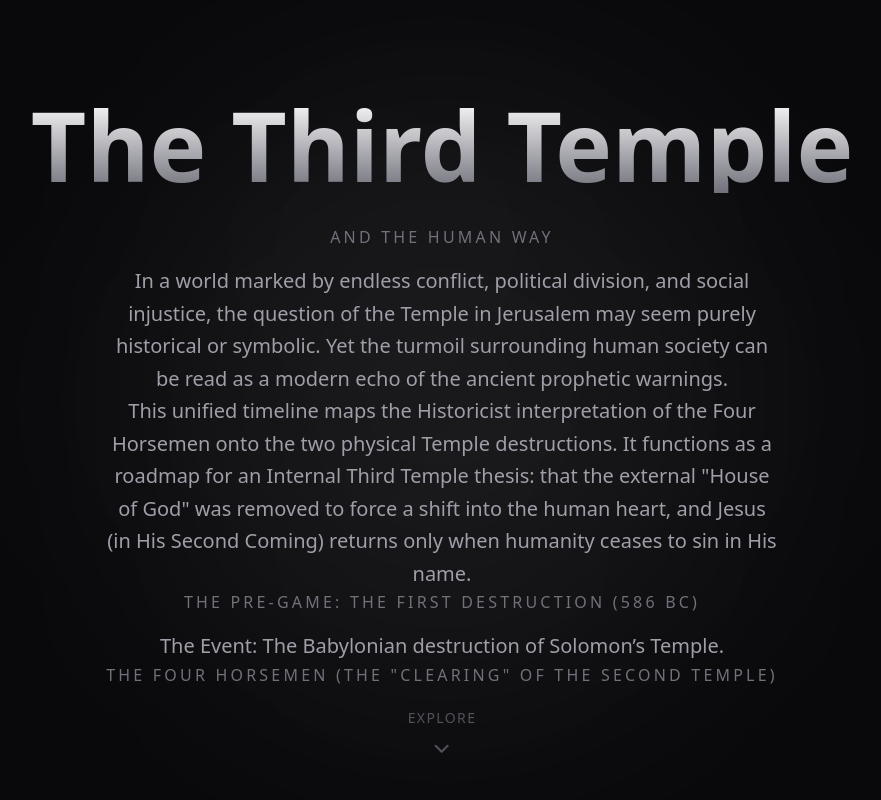
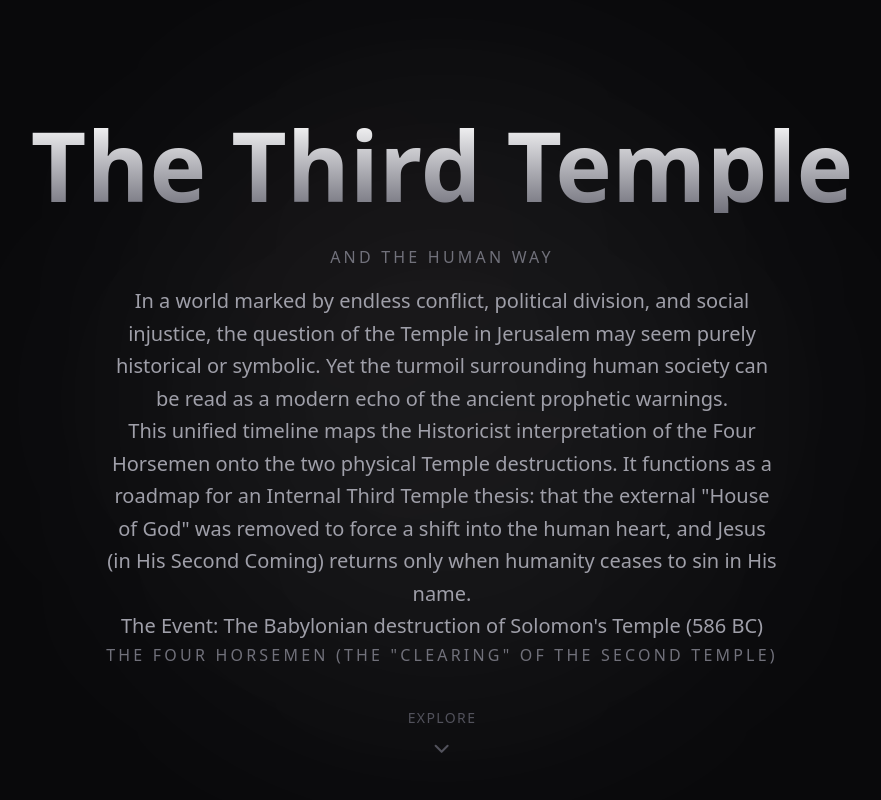
Before and after one commit to galen108/The-Human-Way, a Next.js app: page / in a window 1280 px wide. Shown: the top 800 px of the page, without its empty margins (198-1079 px from the left). Built offline with nearby package versions, Linux system fonts and the light colour scheme.

Commit message:
The-Human-Way, 3/18/2026 — Updae to content.ts and Hero.tsx

```diff
--- a/components/Hero.tsx
+++ b/components/Hero.tsx
@@ -49,14 +49,6 @@ export function Hero() {
           >
               {CONTENT.hero.thesis}
           </motion.h2>
-          <motion.p
-              initial={{ opacity: 0, y: 20 }}
-              animate={{ opacity: 1, y: 0 }}
-              transition={{ duration: 0.8 }}
-              className="text-zinc-500 font-medium tracking-[0.2em] uppercase mb-4"
-          >
-              {CONTENT.hero.pregame}
-          </motion.p>
           <motion.h2
               initial={{ opacity: 0 }}
               animate={{ opacity: 1 }}
--- a/data/content.ts
+++ b/data/content.ts
@@ -4,8 +4,7 @@ export const CONTENT = {
         subtitle: "and the Human Way",
         description: "In a world marked by endless conflict, political division, and social injustice, the question of the Temple in Jerusalem may seem purely historical or symbolic. Yet the turmoil surrounding human society can be read as a modern echo of the ancient prophetic warnings.",
         thesis: "This unified timeline maps the Historicist interpretation of the Four Horsemen onto the two physical Temple destructions. It functions as a roadmap for an Internal Third Temple thesis: that the external \"House of God\" was removed to force a shift into the human heart, and Jesus (in His Second Coming) returns only when humanity ceases to sin in His name.",
-        pregame: "The Pre-Game: The First Destruction (586 BC)",
-        event: "The Event: The Babylonian destruction of Solomon’s Temple.",
+        event: "The Event: The Babylonian destruction of Solomon's Temple (586 BC)",
         clearing: "The Four Horsemen (The \"Clearing\" of the Second Temple)",
     },
     horsemen: [
```
